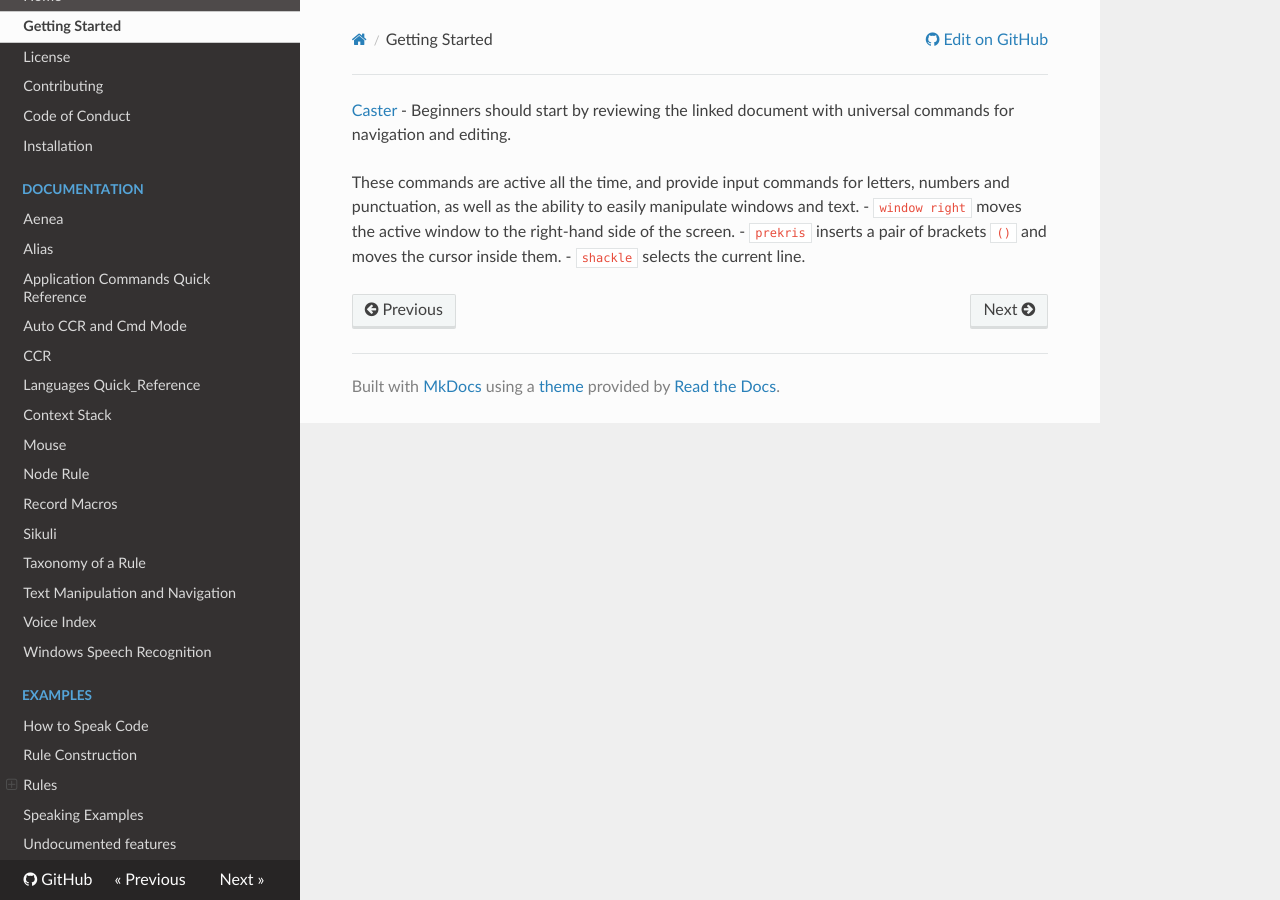
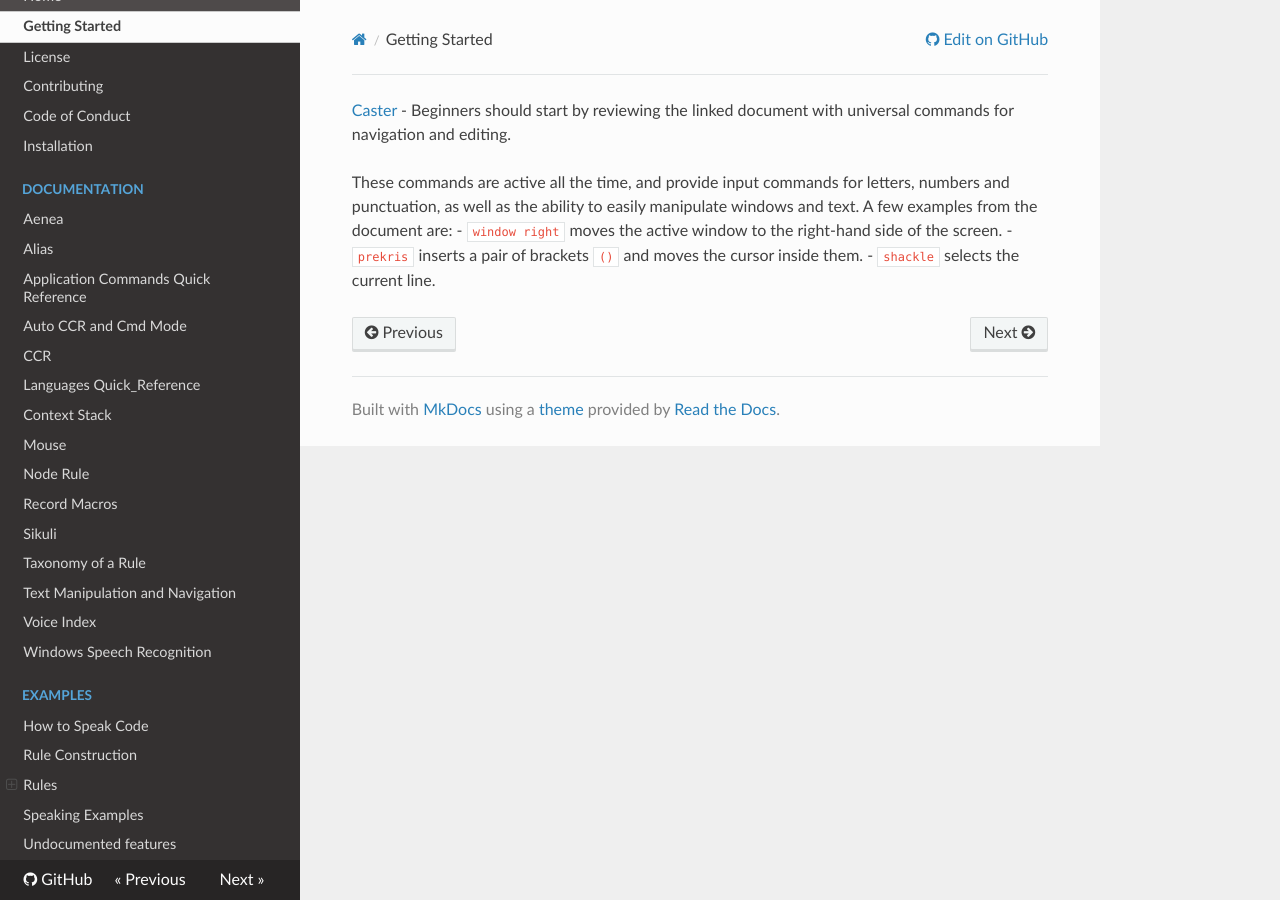
Before and after one commit to dictation-toolbox/Caster, an MkDocs documentation site: the page built from docs/CasterQuickReference.md, in a window 1280 px wide. Built offline with MkDocs 1.6.1, drawn with Linux system fonts in a browser that asks for light colours; nearby versions of some CDN libraries; comment, search, counter and statistics services are not loaded.

Commit message:
Update CasterQuickReference.md

```diff
--- a/docs/CasterQuickReference.md
+++ b/docs/CasterQuickReference.md
@@ -1,6 +1,6 @@
 [Caster](https://github.com/dictation-toolbox/Caster/blob/master/CasterQuickReference.pdf) - Beginners should start by reviewing the linked document with universal commands for navigation and editing.
 
-These commands are active all the time, and provide input commands for letters, numbers and punctuation, as well as the ability to easily manipulate windows and text.
+These commands are active all the time, and provide input commands for letters, numbers and punctuation, as well as the ability to easily manipulate windows and text. A few examples from the document are:
 - `window right` moves the active window to the right-hand side of the screen.
 - `prekris` inserts a pair of brackets `()` and moves the cursor inside them.
 - `shackle` selects the current line.
```
